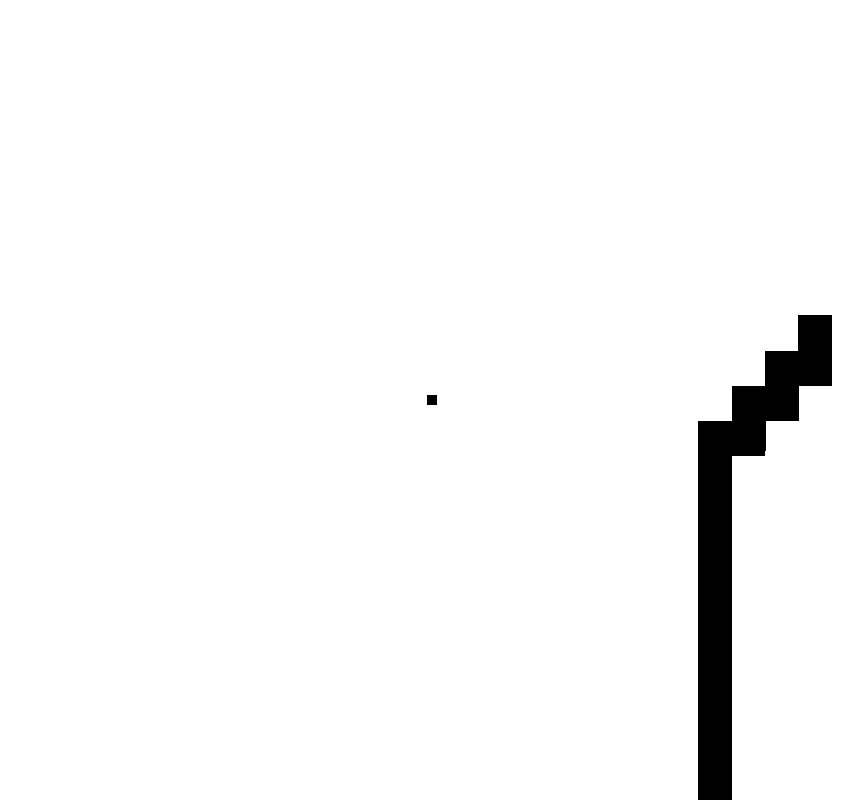
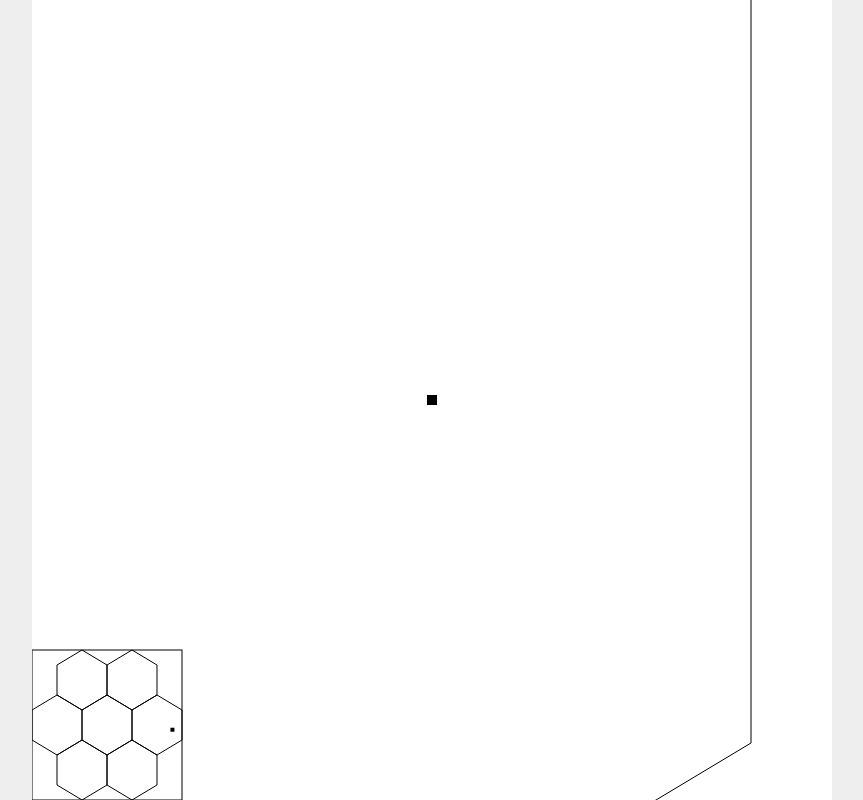
Before and after one commit to Kattoor/tdw-2d, a plain HTML site: page index.html in a window 1280 px wide. Shown: the whole page, without its empty margins (208-1071 px from the left). Drawn offline with Linux system fonts and the light colour scheme.

Commit message:
Made more scalable

```diff
--- a/index.html
+++ b/index.html
@@ -4,7 +4,11 @@
     <meta charset="UTF-8">
     <title>Title</title>
     <style>
+        body {
+            background: #eeeeee;
+        }
         canvas {
+            background: white;
             padding: 0; margin: auto;
             position: absolute; top: 0; left: 0; bottom: 0; right: 0;
             display: block;
--- a/renderer.js
+++ b/renderer.js
@@ -1,28 +1,115 @@
 const canvas = document.getElementsByTagName('canvas')[0];
 const ctx = canvas.getContext('2d');
-ctx.width = ctx.height = 800;
-const img = new Image();
-img.src = './map.png';
-let x = y = 0;
+
+const canvasSize = 800;
+const terrainSize = 5000;
+const minimapSize = 150;
+const minimapPlayerSize = 4;
+const defaultHexagonSize = 100;
+
+const player = {x: Math.round(Math.random() * terrainSize), y: Math.round(Math.random() * terrainSize)};
 const movement = [0, 0, 0, 0];
+const defaultHexagonPoints =
+    [{x: 50, y: 0}, {x: 100, y: 25 * 1.2}, {x: 100, y: 75 * 1.2},
+        {x: 50, y: 100 * 1.2}, {x: 0, y: 75 * 1.2}, {x: 0, y: 25 * 1.2}];
+
+ctx.width = ctx.height = canvasSize;
+
 document.onkeydown = e => {
     if (e.keyCode >= 37 && e.keyCode <= 40)
         movement[e.keyCode - 37] = 1;
 };
+
 document.onkeyup = e => {
     if (e.keyCode >= 37 && e.keyCode <= 40)
         movement[e.keyCode - 37] = 0;
 };
+
+function drawHexagon(x, y, scale, moveWithPlayer) {
+
+    if (moveWithPlayer === undefined)
+        moveWithPlayer = true;
+
+    const transformPoint = point => ({
+        x: point.x * scale + x - (moveWithPlayer ? player.x : 0) + (moveWithPlayer ? canvasSize / 2 : 0),
+        y: point.y * scale + y - (moveWithPlayer ? player.y : 0) + (moveWithPlayer ? canvasSize / 2 : 0)
+    });
+    const drawLineToPoint = point => ctx.lineTo(point.x, point.y);
+
+    ctx.beginPath();
+    const startPoint = transformPoint(defaultHexagonPoints[0]);
+    ctx.moveTo(startPoint.x, startPoint.y);
+    defaultHexagonPoints.slice(1).map(transformPoint).forEach(drawLineToPoint);
+    drawLineToPoint(startPoint);
+    ctx.stroke();
+}
+
+function clearCanvas() {
+    ctx.clearRect(0, 0, canvasSize, canvasSize);
+}
+
+function drawPlayingFieldHexagons() {
+    const maxAmountOfHexagonsOnARow = 3;
+    const scale = terrainSize / (maxAmountOfHexagonsOnARow * defaultHexagonSize);
+    const verticalStepComparedToDefaultHexagonSize = 90;
+    const verticalStep = verticalStepComparedToDefaultHexagonSize * scale;
+    drawHexagon(terrainSize - defaultHexagonSize * scale * 2.5, 0, scale);
+    drawHexagon(terrainSize - defaultHexagonSize * scale * 1.5, 0, scale);
+    drawHexagon(terrainSize - defaultHexagonSize * scale * 3, verticalStep, scale);
+    drawHexagon(terrainSize - defaultHexagonSize * scale * 2, verticalStep, scale);
+    drawHexagon(terrainSize - defaultHexagonSize * scale, verticalStep, scale);
+    drawHexagon(terrainSize - defaultHexagonSize * scale * 1.5, verticalStep * 2, scale);
+    drawHexagon(terrainSize - defaultHexagonSize * scale * 2.5, verticalStep * 2, scale);
+}
+
+function drawPlayerOnPlayingField() {
+    ctx.fillRect(canvasSize / 2 - 5, canvasSize / 2 - 5, 10, 10);
+}
+
+function drawMinimap() {
+    ctx.clearRect(0, canvasSize - minimapSize, minimapSize, minimapSize);
+    ctx.strokeRect(0, canvasSize - minimapSize, minimapSize, minimapSize);
+    const maxAmountOfHexagonsOnARow = 3;
+    const scale = minimapSize / (maxAmountOfHexagonsOnARow * defaultHexagonSize);
+    const verticalStepComparedToDefaultHexagonSize = 90;
+    const verticalStep = verticalStepComparedToDefaultHexagonSize * scale;
+    drawHexagon(minimapSize - defaultHexagonSize * scale * 2.5, canvasSize - minimapSize, scale, false);
+    drawHexagon(minimapSize - defaultHexagonSize * scale * 1.5, canvasSize - minimapSize, scale, false);
+    drawHexagon(minimapSize - defaultHexagonSize * scale * 3, canvasSize - minimapSize + verticalStep, scale, false);
+    drawHexagon(minimapSize - defaultHexagonSize * scale * 2, canvasSize - minimapSize + verticalStep, scale, false);
+    drawHexagon(minimapSize - defaultHexagonSize * scale, canvasSize - minimapSize + verticalStep, scale, false);
+    drawHexagon(minimapSize - defaultHexagonSize * scale * 1.5, canvasSize - minimapSize + verticalStep * 2, scale, false);
+    drawHexagon(minimapSize - defaultHexagonSize * scale * 2.5, canvasSize - minimapSize + verticalStep * 2, scale, false);
+}
+
+function drawPlayerOnMinimap() {
+    ctx.fillRect(
+        player.x / (terrainSize / minimapSize) - minimapPlayerSize / 2,
+        (canvasSize - minimapSize) + player.y / (terrainSize / minimapSize) - minimapPlayerSize / 2,
+        minimapPlayerSize,
+        minimapPlayerSize);
+}
+
+function render() {
+    clearCanvas();
+    drawPlayingFieldHexagons();
+    drawPlayerOnPlayingField();
+    drawMinimap();
+    drawPlayerOnMinimap();
+    requestAnimationFrame(render);
+}
+
+render();
+
 setInterval(() => {
     if (movement[0])
-        x--;
+        player.x--;
     if (movement[1])
-        y--;
+        player.y--;
     if (movement[2])
-        x++;
+        player.x++;
     if (movement[3])
-        y++;
-    ctx.clearRect(0, 0, 800, 800);
-    ctx.drawImage(img, -x, -y, 4000, 4000);
-    ctx.fillRect(395, 395, 10, 10)
-}, 13);
+        player.y++;
+
+    document.title = `${player.x} - ${player.y}`;
+}, 1000 / 60);
```
